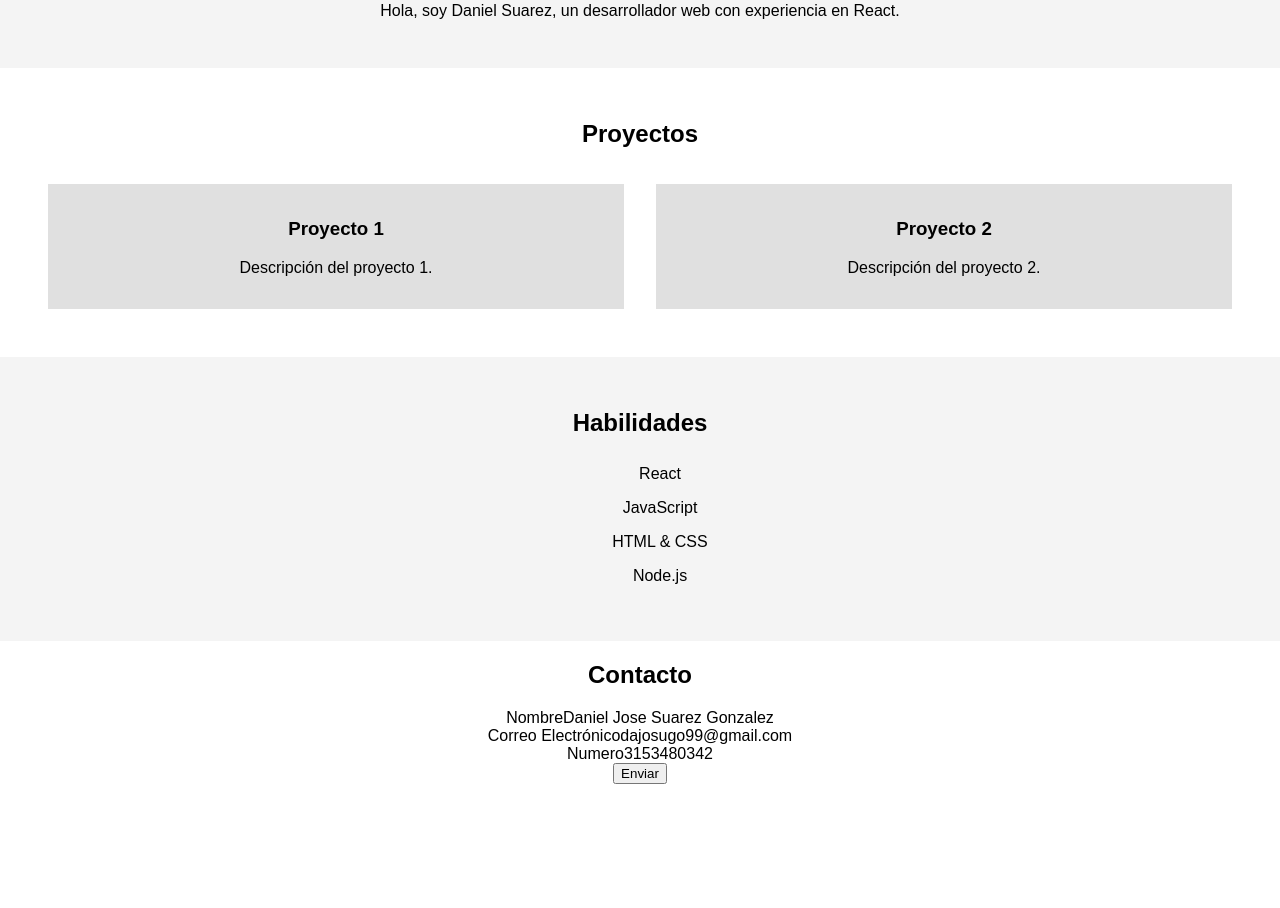
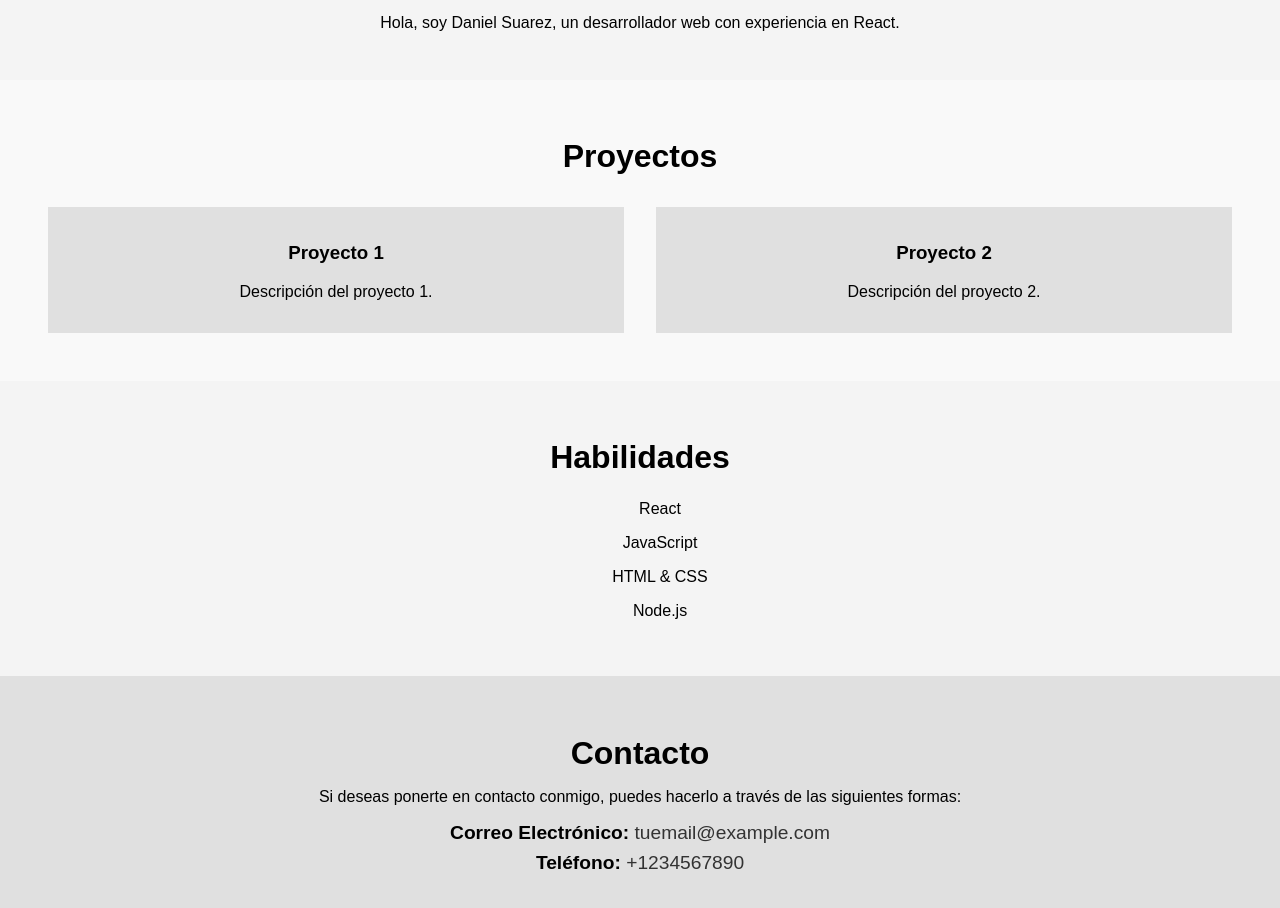
Before and after one commit to dajosugo/dajosugo99, a React (Create React App) app: page / in a window 1280 px wide. Shown: the part 180-1088 px from the top of the page. Before the commit the page ends 964 px from the top, so only its background shows below. Built offline with nearby package versions, Linux system fonts and the light colour scheme.

Commit message:
cambios en el contact

```diff
--- a/src/App.css
+++ b/src/App.css
@@ -3,8 +3,18 @@ body {
   font-family: Arial, sans-serif;
   margin: 0;
   padding: 0;
+  background-color: #f9f9f9;
 }
 
 .App {
   text-align: center;
 }
+
+section {
+  padding: 2rem;
+}
+
+h2 {
+  font-size: 2rem;
+  margin-bottom: 1rem;
+}
--- a/src/components/App.css
+++ b/src/components/App.css
@@ -51,3 +51,27 @@
   .skills-list li {
     padding: 0.5rem;
   }
+
+  /* src/components/Contact.css */
+.contact-section {
+  padding: 2rem;
+  background-color: #e0e0e0;
+}
+
+.contact-info {
+  margin-top: 1rem;
+  font-size: 1.2rem;
+}
+
+.contact-info p {
+  margin: 0.5rem 0;
+}
+
+.contact-info a {
+  color: #333;
+  text-decoration: none;
+}
+
+.contact-info a:hover {
+  text-decoration: underline;
+}
--- a/src/components/Contact.js
+++ b/src/components/Contact.js
@@ -5,21 +5,11 @@ const Contact = () => {
     return (
       <section id="contact" className="contact-section">
         <h2>Contacto</h2>
-      <form className="contact-form">
-        <div className="form-group">
-          <label htmlFor="name">Nombre</label>
-          <label htmlFor="name">Daniel Jose Suarez Gonzalez</label>
+        <p>Si deseas ponerte en contacto conmigo, puedes hacerlo a través de las siguientes formas:</p>
+        <div className="contact-info">
+          <p><strong>Correo Electrónico:</strong> <a href="mailto:tuemail@example.com">tuemail@example.com</a></p>
+          <p><strong>Teléfono:</strong> <a href="tel:+1234567890">+1234567890</a></p>
         </div>
-        <div className="form-group">
-          <label htmlFor="email">Correo Electrónico</label>
-          <label htmlFor="email">dajosugo99@gmail.com</label>
-        </div>
-        <div className="form-group">
-          <label htmlFor="Numero">Numero</label>
-          <label htmlFor="Numero">3153480342</label>
-        </div>
-        <button type="submit">Enviar</button>
-      </form>
       </section>
     );
   };
```
Lines whose indentation alone changed are shown as unchanged.
